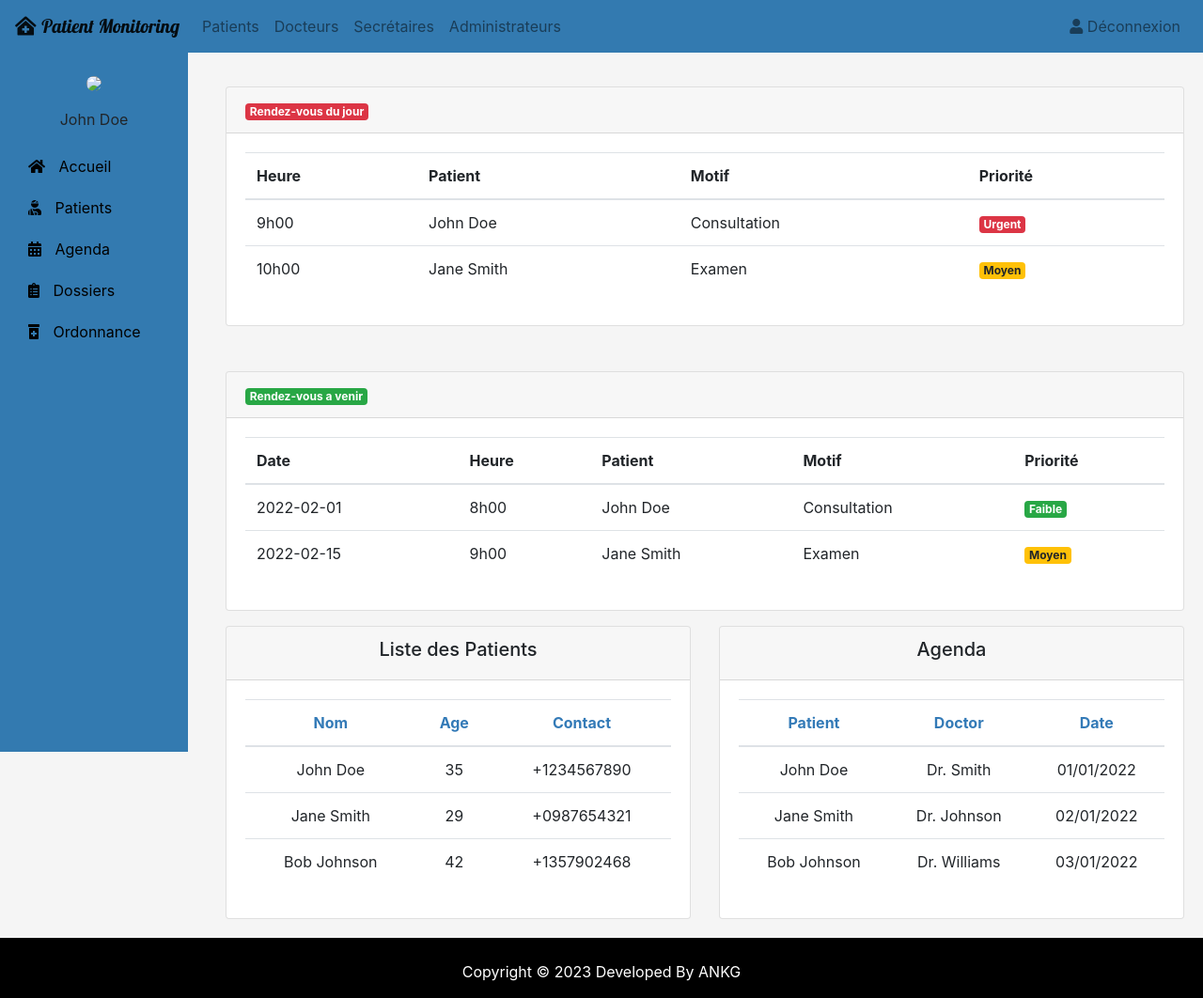
After one commit to abdourakhman/patient_monitoring, a Django app: page /docteur in a window 1280 px wide. The commit adds this page. Shown: the whole page at 94% size. Run offline with Django 3.2, Linux system fonts and the light colour scheme; some libraries are stand-ins or nearby versions.

```diff
--- a/monitoring/views.py
+++ b/monitoring/views.py
@@ -38,8 +38,8 @@ def patientclick_view(request):
         return HttpResponseRedirect('afterlogin')
     return render(request,'patient/patientclick.html')
 
-def abdou(request):
-    return render(request,'home/template.html')
+def interface_docteur(request):
+    return render(request,'docteur/dashbord.html')
 
 
 
--- a/patientMonitoring/urls.py
+++ b/patientMonitoring/urls.py
@@ -22,9 +22,9 @@ from monitoring import views
 
 #-------------FOR ADMIN RELATED URLS
 urlpatterns = [
-    path('abdou',views.abdou,name='abdou'),
     path('admin/', admin.site.urls),
     path('',views.home_view,name=''),
+    path('docteur',views.interface_docteur,name='interface_docteur'),
 
 
     path('aboutus', views.aboutus_view),
--- /dev/null
+++ b/templates/docteur/dashbord.html
@@ -0,0 +1,151 @@
+{% extends 'layout/template.html' %}
+{% load static %}
+{% block content %}
+     <div class="main-content">Ò
+      <div class="card mb-3 my-5">
+        <div class="card-header" style:color="red"><span class="badge badge-danger">Rendez-vous du jour</span></div>
+        <div class="card-body">
+          <table class="table">
+            <thead>
+              <tr>
+                <th>Heure</th>
+                <th>Patient</th>
+                <th>Motif</th>
+                <th>Priorité</th>
+              </tr>
+            </thead>
+            <tbody>
+              <tr>
+                <td>9h00</td>
+                <td>John Doe</td>
+                <td>Consultation</td>
+                <td>
+                  <span class="badge badge-danger">Urgent</span>
+                </td>
+              </tr>
+              <tr>
+                <td>10h00</td>
+                <td>Jane Smith</td>
+                <td>Examen</td>
+                <td>
+                  <span class="badge badge-warning">Moyen</span>
+                </td>
+              </tr>
+            </tbody>
+          </table>
+        </div>
+      </div>
+
+      <div class="card mb-3">
+        <div class="card-header"><span class="badge badge-success">Rendez-vous a venir</span></div>
+        <div class="card-body">
+          <table class="table">
+            <thead>
+              <tr>
+                <th>Date</th>
+                <th>Heure</th>
+                <th>Patient</th>
+                <th>Motif</th>
+                <th>Priorité</th>
+              </tr>
+            </thead>
+            <tbody>
+              <tr>
+                <td>2022-02-01</td>
+                <td>8h00</td>
+                <td>John Doe</td>
+                <td>Consultation</td>
+                <td>
+                  <span class="badge badge-success">Faible</span>
+                </td>
+              </tr>
+              <tr>
+                <td>2022-02-15</td>
+                <td>9h00</td>
+                <td>Jane Smith</td>
+                <td>Examen</td>
+                <td>
+                  <span class="badge badge-warning">Moyen</span>
+                </td>
+              </tr>
+            </tbody>
+          </table>
+        </div>
+      </div>
+
+        <div class="row">
+            <div class="col-md-6">
+                <div class="card text-center">
+                    <div class="card-header">
+                        <h5>Liste des Patients</h5>
+                    </div>
+                    <div class="card-body">
+                        <table class="table">
+                            <thead>
+                                <tr>
+                                    <th style="color: #337AB7;">Nom</th>
+                                    <th style="color: #337AB7;">Age</th>
+                                    <th style="color: #337AB7;">Contact</th>
+                                </tr>
+                            </thead>
+                            <tbody>
+                                <tr>
+                                    <td>John Doe</td>
+                                    <td>35</td>
+                                    <td>+1234567890</td>
+                                </tr>
+                                <tr>
+                                    <td>Jane Smith</td>
+                                    <td>29</td>
+                                    <td>+0987654321</td>
+                                </tr>
+                                <tr>
+                                    <td>Bob Johnson</td>
+                                    <td>42</td>
+                                    <td>+1357902468</td>
+                                </tr>
+                            </tbody>
+                        </table>
+                    </div>
+                </div>
+            </div>
+            <div class="col-md-6">
+                <div class="card text-center">
+                    <div class="card-header">
+                        <h5>Agenda</h5>
+                    </div>
+                    <div class="card-body">
+                        <table class="table">
+                            <thead>
+                                <tr>
+                                    <th style="color: #337AB7;">Patient</th>
+                                    <th style="color: #337AB7;">Doctor</th>
+                                    <th style="color: #337AB7;">Date</th>
+                                </tr>
+                            </thead>
+                            <tbody>
+                                <tr>
+                                    <td>John Doe</td>
+                                    <td>Dr. Smith</td>
+                                    <td>01/01/2022</td>
+                                </tr>
+                                <tr>
+                                    <td>Jane Smith</td>
+                                    <td>Dr. Johnson</td>
+                                    <td>02/01/2022</td>
+                                </tr>
+                                <tr>
+                                    <td>Bob Johnson</td>
+                                    <td>Dr. Williams</td>
+                                    <td>03/01/2022</td>
+                                </tr>
+                            </tbody>
+                        </table>
+                    </div>
+                </div>
+            </div>
+        </div>
+      </div>
+    </div>
+    <div class="bg-light"></div>
+{% endblock  %}
--- a/templates/home/template.html
+++ b/templates/layout/template.html
@@ -1,3 +1,4 @@
+{% load static %}
 <!DOCTYPE html>
 <html>
 <head>
@@ -111,7 +112,11 @@
             Ordonnance
         </a>
     </div>
-    <div class="main-content">
+    {%block content%}
+
+    {%endblock content%}
+    </div>
+    {% comment %} <div class="main-content">
       <div class="card mb-3 my-5">
         <div class="card-header" style:color="red"><span class="badge badge-danger">Rendez-vous du jour</span></div>
         <div class="card-body">
@@ -257,8 +262,9 @@
         </div>
       </div>
     </div>
-    <div class="bg-light"></div>
+    <div class="bg-light"></div> {% endcomment %}
   </body>
+  {% include "layout/footer.html" %}
   <script src="https://cdn.jsdelivr.net/npm/@popperjs/core@2.11.6/dist/umd/popper.min.js" integrity="sha384-oBqDVmMz9ATKxIep9tiCxS/Z9fNfEXiDAYTujMAeBAsjFuCZSmKbSSUnQlmh/jp3" crossorigin="anonymous"></script>
   <script src="https://cdn.jsdelivr.net/npm/bootstrap@5.3.0-alpha1/dist/js/bootstrap.min.js" integrity="sha384-mQ93GR66B00ZXjt0YO5KlohRA5SY2XofN4zfuZxLkoj1gXtW8ANNCe9d5Y3eG5eD" crossorigin="anonymous"></script>
 </html>
```
Also changed, not shown: db_test.sqlite3.
